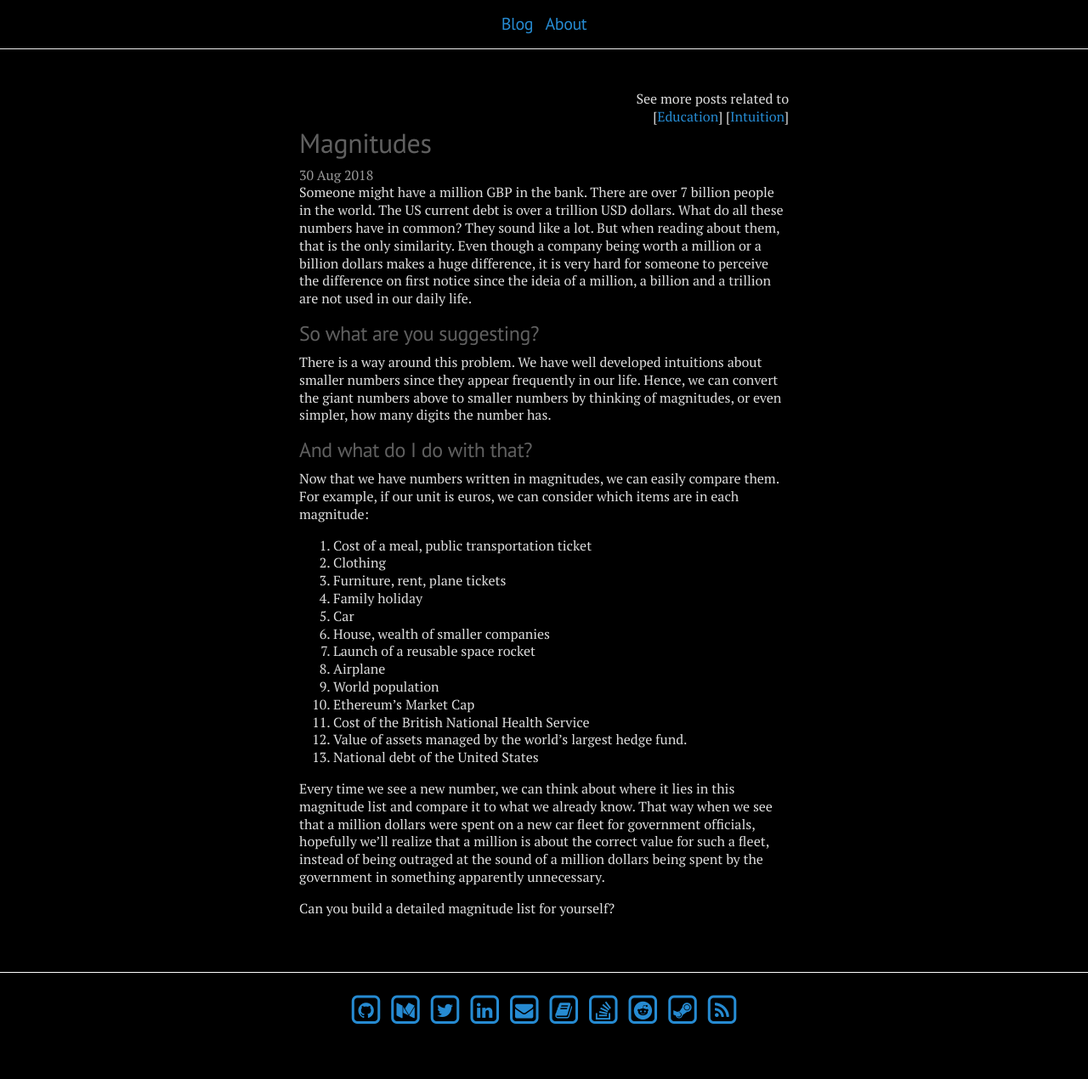
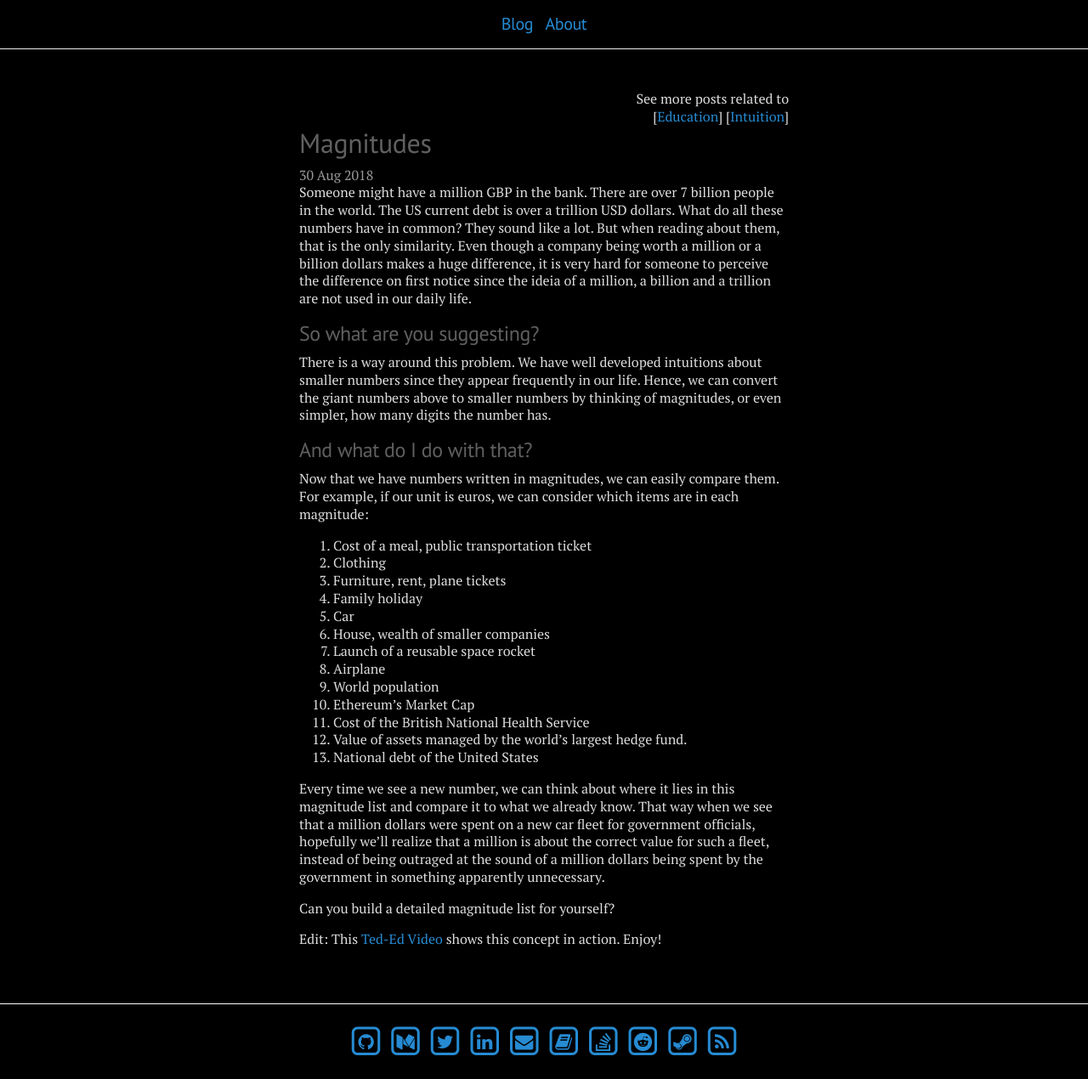
Before and after one commit to migueltorrescosta/migueltorrescosta.github.io, a Jekyll site: the page built from _posts/2018-08-30-Magnitudes.md, in a window 1280 px wide. Shown: the whole page at 85% size. Built offline with Jekyll 4.4.1, drawn with Linux system fonts in a browser that asks for light colours; comment, search, counter and statistics services are not loaded; before the commit the page ends 1233 px from its top, so only the background shows below that.

Commit message:
Added link to Magnitude Estimation Ted-Ed video

```diff
--- a/_posts/2018-08-30-Magnitudes.md
+++ b/_posts/2018-08-30-Magnitudes.md
@@ -34,3 +34,5 @@ Now that we have numbers written in magnitudes, we can easily compare them. For
 Every time we see a new number, we can think about where it lies in this magnitude list and compare it to what we already know. That way when we see that a million dollars were spent on a new car fleet for government officials, hopefully we'll realize that a million is about the correct value for such a fleet, instead of being outraged at the sound of a million dollars being spent by the government in something apparently unnecessary.
 
 Can you build a detailed magnitude list for yourself?
+
+Edit: This [Ted-Ed Video](https://www.youtube.com/watch?v=0YzvupOX8Is) shows this concept in action. Enjoy!
```
